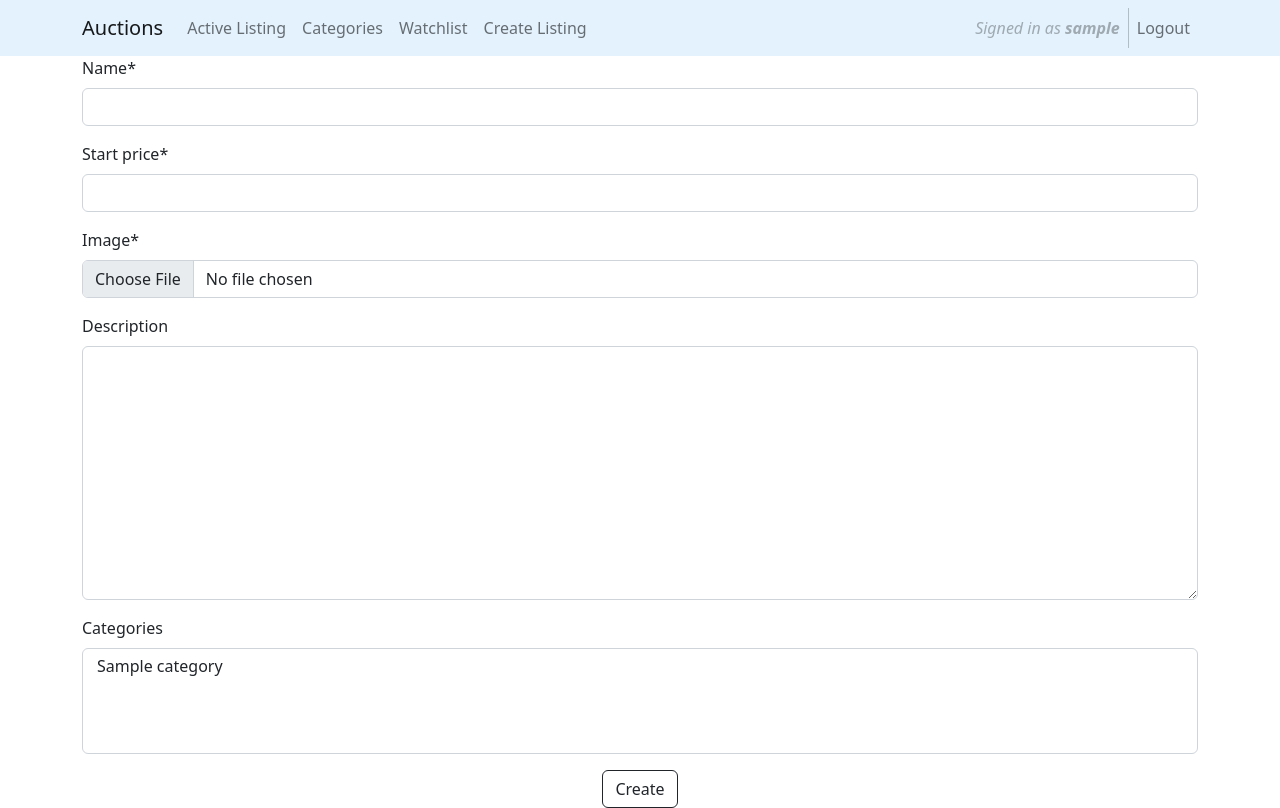
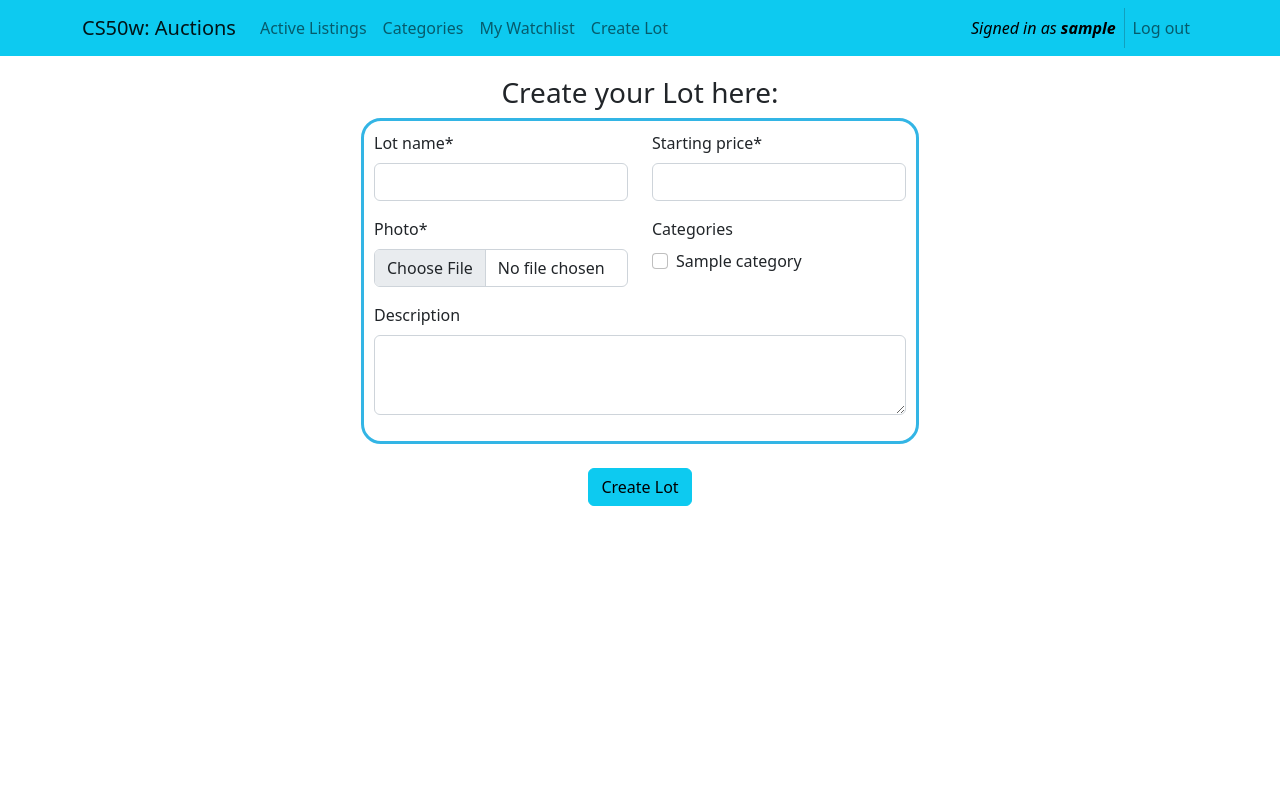
Before and after one commit to v0teforpedro/CS50w-Commerce, a Django app: page /create in a window 1280 px wide. After the commit the page ends 506 px from the top, so only its background shows below. Run offline with Django 4.2, Linux system fonts and the light colour scheme; a user stored in the database is signed in; tables that the repository leaves empty hold one stand-in row (values such as "Sample post"); parts of the project's set-up code (start-up, migrations or seed data) failed here and were passed over; some libraries are stand-ins or nearby versions.

Commit message:
- implemented categories - improved styling

```diff
--- a/auctions/forms.py
+++ b/auctions/forms.py
@@ -1,6 +1,6 @@
 from django import forms
 
-from .models import Listing
+from .models import Listing, Category
 
 
 class ListingCreateForm(forms.ModelForm):
@@ -9,10 +9,25 @@ class ListingCreateForm(forms.ModelForm):
     #     super().__init__(*args, **kwargs)
     #     var = self.fields['created_by']
     #     var.disabled = True
-    #     var.visible = False
+
+    categories = forms.ModelMultipleChoiceField(
+        queryset=Category.objects.all(),
+        widget=forms.CheckboxSelectMultiple,
+        required=False,
+    )
 
     class Meta:
         model = Listing
-        fields = '__all__'
+        fields = (
+            'name',
+            'start_price',
+            'image',
+            'categories',
+            'description',
+        )
+        widgets = {
+            'categories': forms.Textarea(attrs={'rows': 5, 'cols': 10}),
+            'start_price': forms.NumberInput(attrs={'step': 0.25}),
+        }
 
         exclude = ['is_active', 'created_by']
--- a/auctions/models.py
+++ b/auctions/models.py
@@ -10,6 +10,7 @@ class User(AbstractUser):
 
 class Category(models.Model):
     name = models.CharField(max_length=100)
+    image = models.ImageField(upload_to='auctions/img/categories', null=True)
 
     class Meta:
         verbose_name = 'category'
@@ -21,12 +22,12 @@ class Category(models.Model):
 
 
 class Listing(models.Model):
-    name = models.CharField(max_length=100)
-    start_price = models.PositiveIntegerField()
+    name = models.CharField(max_length=100, verbose_name='Lot name')
+    start_price = models.DecimalField(max_digits=11, decimal_places=2, verbose_name='Starting price')
     # curr_price = models.PositiveIntegerField(blank=True)
-    image = models.ImageField(upload_to='auctions/img/', default='default_image.png')
+    image = models.ImageField(upload_to='auctions/img/', default='default_image.png', verbose_name='Photo')
     description = models.TextField(max_length=255, null=True, blank=True)
-    categories = models.ManyToManyField(Category, blank=True)
+    categories = models.ManyToManyField(Category, null=True, blank=True)
     created_by = models.ForeignKey(User, on_delete=models.CASCADE)
     created_on = models.DateField(auto_now_add=True)
     is_active = models.BooleanField(default=True)
@@ -65,7 +66,7 @@ class Comment(models.Model):
 
 
 class Bid(models.Model):
-    amount = models.PositiveIntegerField()
+    amount = models.DecimalField(max_digits=11, decimal_places=2)
     listing = models.ForeignKey(Listing, on_delete=models.CASCADE, related_name='bids')
     bid_by = models.ForeignKey(User, on_delete=models.CASCADE)
 
--- a/auctions/static/auctions/styles.css
+++ b/auctions/static/auctions/styles.css
@@ -1,9 +1,53 @@
-/*.form-control {*/
-/*    width: 75%;*/
-/*    margin-top: 10px;*/
-/*    margin-bottom: 10px;*/
-/*}*/
-
 .p-footer {
     margin-bottom: 0rem;
 }
+
+.body-cnt {
+    margin-top: 20px;
+}
+
+.textarea {
+    height: 5rem;
+}
+
+.form-centered {
+    margin: auto;
+    width: 50%;
+    justify-content: center;
+    border: 3px solid #33b5e5;
+    border-radius: 20px;
+    padding: 10px;
+}
+
+.carousel-small {
+    width: 1100px;
+    margin: auto;
+}
+
+.carousel-inner {
+    border-radius: 25px;
+}
+
+.carousel-item a {
+    text-decoration: none;
+    color: black;
+    /*transition: color .2s linear;*/
+}
+
+/*.carousel-item a:hover {*/
+/*    color: royalblue;*/
+/*}*/
+
+.zoom {
+    transition: transform .5s;
+    display: inline-block;
+}
+
+.zoom:hover {
+    transform: scale(1.3);
+}
+
+.form-group .form-control {
+    margin-top: 10px;
+    margin-bottom: 10px;
+}
--- a/auctions/templates/auctions/create_listing.html
+++ b/auctions/templates/auctions/create_listing.html
@@ -6,13 +6,34 @@
 {% block title %} {{ title }} {% endblock %}
 
 {% block body %}
-    <div class="justify-content">
-        <form method="post" enctype="multipart/form-data">
-            {% csrf_token %}
-            {{form | crispy}}
-            <div class="text-center">
-                <button class="btn btn-outline-dark btn" style="text-align: center" type="submit">Create</button>
+    <h3 class="text-center">Create your Lot here:</h3>
+    <form method="post" enctype="multipart/form-data">
+    {% csrf_token %}
+        <div class="form-centered">
+            <div class="row">
+                <div class="col">
+                    {{ form.name|as_crispy_field }}
+                </div>
+                <div class="col">
+                    {{ form.start_price|as_crispy_field }}
+                </div>
             </div>
-        </form>
-    </div>
+            <div class="row">
+                <div class="col">
+                    {{ form.image|as_crispy_field }}
+                </div>
+                <div class="col">
+                    {{ form.categories|as_crispy_field }}
+                </div>
+            </div>
+            <div class="row">
+                <div class="col">
+                    {{ form.description|as_crispy_field }}
+                </div>
+            </div>
+        </div>
+        <div class="text-center">
+            <button class="btn btn-info btn mt-4" style="text-align: center" type="submit">Create Lot</button>
+        </div>
+    </form>
 {% endblock %}
--- a/auctions/templates/auctions/includes/navbar.html
+++ b/auctions/templates/auctions/includes/navbar.html
@@ -1,8 +1,8 @@
 {% load static %}
 
-<nav class="navbar navbar-light sticky-top navbar-expand-lg font-weight-bold" style="background-color: #e3f2fd;">
+<nav class="navbar navbar-light sticky-top navbar-expand-lg font-weight-bold" style="background-color: #0dcaf0;">
     <div class="container">
-        <a class="navbar-brand" href="#">Auctions</a>
+        <a class="navbar-brand" href="#">CS50w: Auctions</a>
         <button class="navbar-toggler" type="button" data-bs-toggle="collapse" data-bs-target="#navbarSupportedContent"
                 aria-controls="navbarSupportedContent" aria-expanded="false" aria-label="Toggle navigation">
             <span class="navbar-toggler-icon"></span>
@@ -10,28 +10,28 @@
         <div class="collapse navbar-collapse" id="navbarSupportedContent">
             <ul class="navbar-nav me-auto mb-2 mb-lg-0">
                 <li class="nav-item">
-                    <a class="nav-link" href="{% url 'auctions:index' %}">Active Listing</a>
+                    <a class="nav-link" href="{% url 'auctions:index' %}">Active Listings</a>
                 </li>
                 <li class="nav-item">
-                    <a class="nav-link" href="#">Categories</a>
+                    <a class="nav-link" href="{% url 'auctions:categories' %}">Categories</a>
                 </li>
                 {% if user.is_authenticated %}
                 <li class="nav-item">
-                    <a class="nav-link" href="#">Watchlist</a>
+                    <a class="nav-link" href="#">My Watchlist</a>
                 </li>
                 <li class="nav-item">
-                    <a class="nav-link" href="{% url 'auctions:add' %}">Create Listing</a>
+                    <a class="nav-link" href="{% url 'auctions:add' %}">Create Lot</a>
                 </li>
                 {% endif %}
             </ul>
             <ul class="navbar-nav">
                 {% if user.is_authenticated %}
                     <li class="nav-item">
-                        <a class="nav-link disabled"><i>Signed in as <b>{{ user.username }}</b></i></a>
+                        <a class="nav-link disabled"><i style="color: black">Signed in as <b>{{ user.username }}</b></i></a>
                     </li>
                     <div class="vr"></div>
                     <li class="nav-item">
-                        <a class="nav-link" href="{% url 'auctions:logout' %}">Logout</a>
+                        <a class="nav-link" href="{% url 'auctions:logout' %}">Log out</a>
                     </li>
                 {% else %}
                     <li class="nav-item">
@@ -39,7 +39,7 @@
                     </li>
                     <div class="vr"></div>
                     <li class="nav-item">
-                        <a class="nav-link" href="{% url 'auctions:login' %}">Login</a>
+                        <a class="nav-link" href="{% url 'auctions:login' %}">Log in</a>
                     </li>
                 {% endif %}
             </ul>
--- a/auctions/templates/auctions/layout.html
+++ b/auctions/templates/auctions/layout.html
@@ -3,7 +3,7 @@
 <!DOCTYPE html>
 <html lang="en">
     <head>
-        <title>{% block title %}Auctions{% endblock %}</title>
+        <title>Auctions: {% block title %}{% endblock %}</title>
         <link href="https://cdn.jsdelivr.net/npm/bootstrap@5.2.0-beta1/dist/css/bootstrap.min.css" rel="stylesheet"
               integrity="sha384-0evHe/X+R7YkIZDRvuzKMRqM+OrBnVFBL6DOitfPri4tjfHxaWutUpFmBp4vmVor" crossorigin="anonymous">
         <link href="{% static 'auctions/styles.css' %}" rel="stylesheet">
@@ -13,7 +13,7 @@
     </head>
     <body>
         {% include 'auctions/includes/navbar.html' %}
-        <div class="container">
+        <div class="container body-cnt">
             {% block body %}
             {% endblock %}
         </div>
--- a/auctions/urls.py
+++ b/auctions/urls.py
@@ -9,6 +9,8 @@ urlpatterns = [
     path("login", views.login_view, name="login"),
     path("logout", views.logout_view, name="logout"),
     path("register", views.register, name="register"),
-    path("create", views.create_listing, name="add")
+    path("create", views.create_listing, name="add"),
+    path("categories", views.categories, name="categories"),
+    path("categories/<int:pk>", views.category_listing, name="cat_list"),
 
 ]
--- a/auctions/views.py
+++ b/auctions/views.py
@@ -3,12 +3,12 @@ from django.db import IntegrityError
 from django.shortcuts import render, redirect
 
 from .forms import ListingCreateForm
-from .models import User, Listing
+from .models import User, Listing, Category
 
 
 def index(request):
     products = Listing.objects.filter(is_active=True)
-    return render(request, "auctions/index.html", context={'products': products})
+    return render(request, "auctions/index.html", context={'data': products, 'title': 'Active Listings'})
 
 
 def login_view(request):
@@ -78,3 +78,16 @@ def create_listing(request):
         'auctions/create_listing.html',
         context={'title': 'Create Listing', 'form': form}
     )
+
+
+def categories(request):
+    data = Category.objects.all()
+    return render(request, "auctions/categories.html", context={'title': 'List of Categories', 'data': data})
+
+
+def category_listing(request, pk):
+    data = Listing.objects.filter(categories=pk)
+    category = Category.objects.get(pk=pk)
+    name = category.name
+
+    return render(request, "auctions/index.html", context={'title': name, 'data': data})
```
Also changed, not shown: auctions/templates/auctions/categories.html (added, +39 -0 lines), auctions/templates/auctions/index.html (+13 -12 lines), auctions/templates/auctions/login.html (+4 -6 lines), auctions/templates/auctions/register.html (+4 -6 lines).
